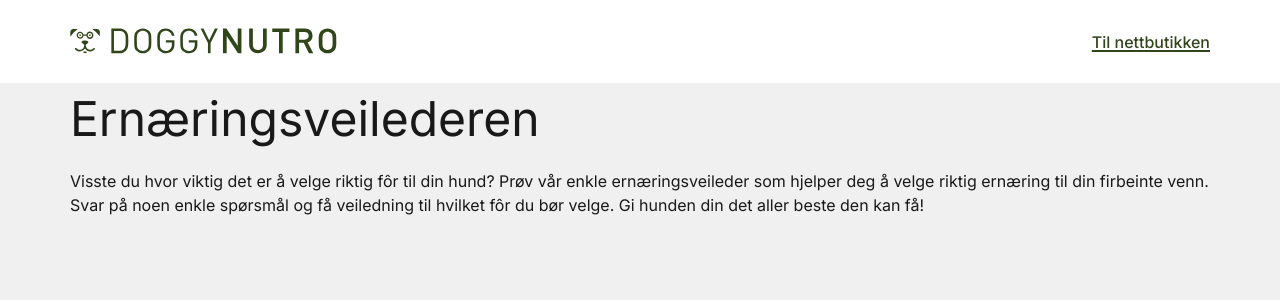
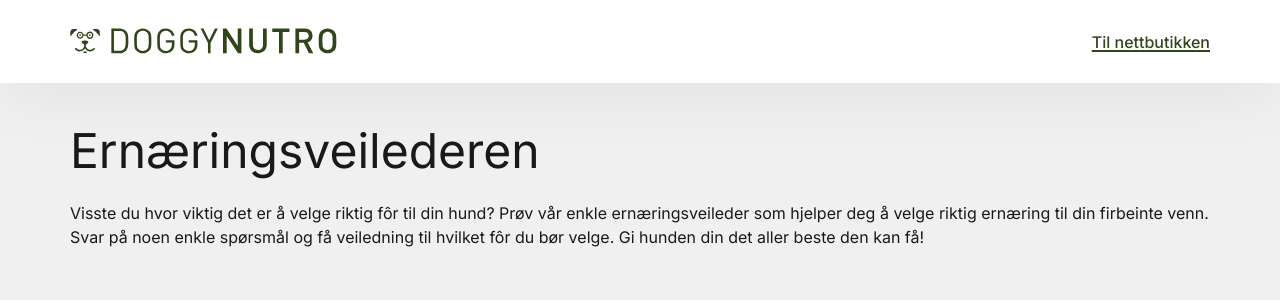
Before and after one commit to mbenoni/doggy-nutro, a Next.js app: page / in a window 1280 px wide. Shown: the top 300 px of the page. Built offline with nearby package versions, Linux system fonts and the light colour scheme.

Commit message:
Add additional styles to header

```diff
--- a/styles/globals.css
+++ b/styles/globals.css
@@ -43,6 +43,8 @@ h3 {
 header {
   background-color: #ffffff;
   padding: 31px 16px;
+  margin-bottom: 32px;
+  box-shadow: 0 4px 75px 0 rgba(0, 0, 0, 0.07);
 }
 
 main {
```
